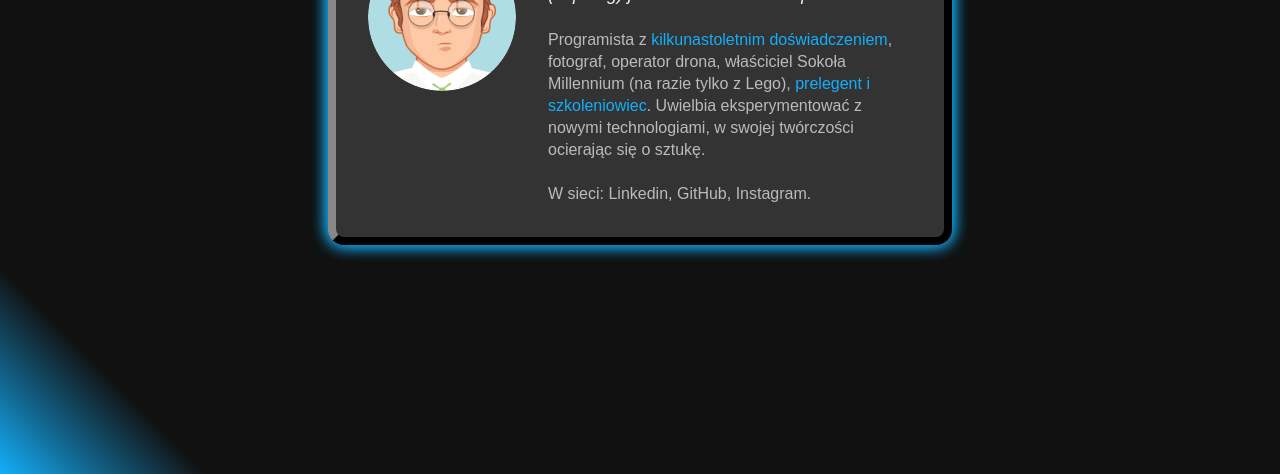
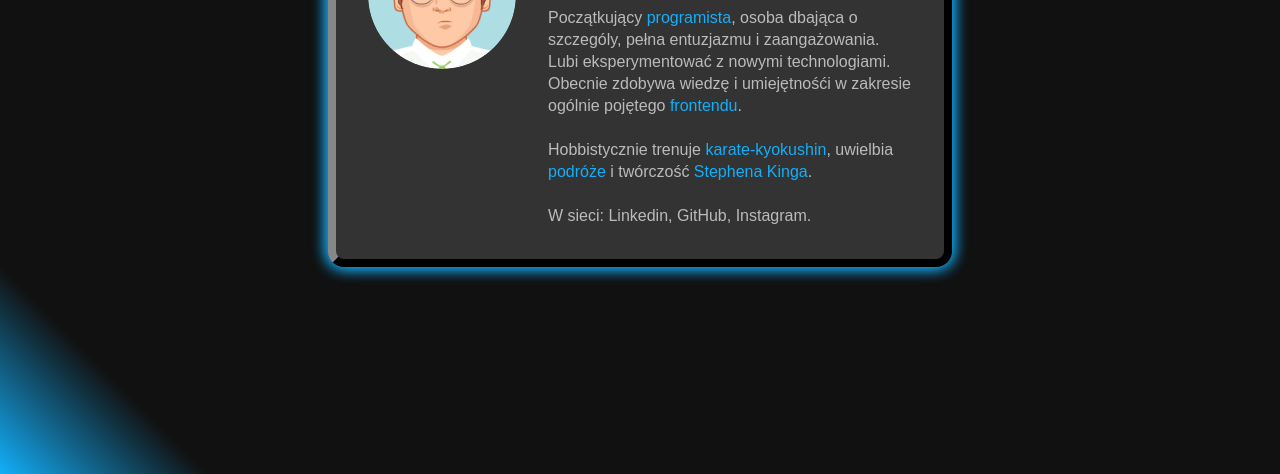
Before and after one commit to Kamil-Siwiec/business-card, a plain HTML site: page index.html in a window 1280 px wide. Shown: the part 326-800 px from the top of the page. Drawn offline with Linux system fonts and the light colour scheme.

Commit message:
add description about person and css styles

```diff
--- a/index.html
+++ b/index.html
@@ -24,13 +24,12 @@
             <p class="person__position">(aspiring) junior frontend developer</p>
           </header>
           <p class="person__description person__description--with-margin">
-            Programista z
-            <strong class="special">kilkunastoletnim doświadczeniem</strong>,
-            fotograf, operator drona, właściciel Sokoła Millennium (na razie
-            tylko z Lego),
-            <strong class="special">prelegent i szkoleniowiec</strong>. Uwielbia
-            eksperymentować z nowymi technologiami, w swojej twórczości
-            ocierając się o sztukę.
+            Początkujący <strong class="special">programista</strong>, osoba dbająca o szczególy, pełna entuzjazmu i zaangażowania. Lubi
+            eksperymentować z nowymi technologiami. Obecnie zdobywa wiedzę i umiejętnośći w zakresie ogólnie pojętego <strong class="special">frontendu</strong>.
+          </p>
+
+          <p class="person__description person__description--with-margin">
+            Hobbistycznie trenuje <strong class="special">karate-kyokushin</strong>, uwielbia <strong class="special">podróże</strong> i twórczość <strong class="special">Stephena Kinga</strong>.
           </p>
           <p class="person__description">
             W sieci:
--- a/style.css
+++ b/style.css
@@ -9,8 +9,8 @@ html {
 }
 
 body {
-    background: rgb(19,175,250);
-    background: linear-gradient(45deg, rgba(19,175,250,1) 0%, rgba(17,17,17,1) 10%, rgba(17,17,17,1) 90%, rgba(19,175,250,1) 100%);
+  background: rgb(19,175,250);
+  background: linear-gradient(45deg, rgba(19,175,250,1) 0%, rgba(17,17,17,1) 10%, rgba(17,17,17,1) 90%, rgba(19,175,250,1) 100%);
   display: flex;
   align-items: center;
   justify-content: center;
```
